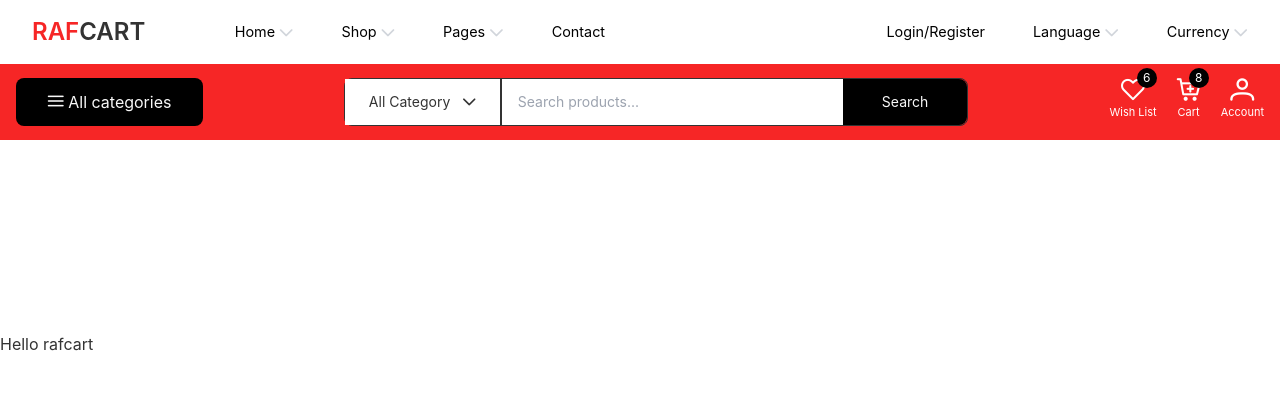
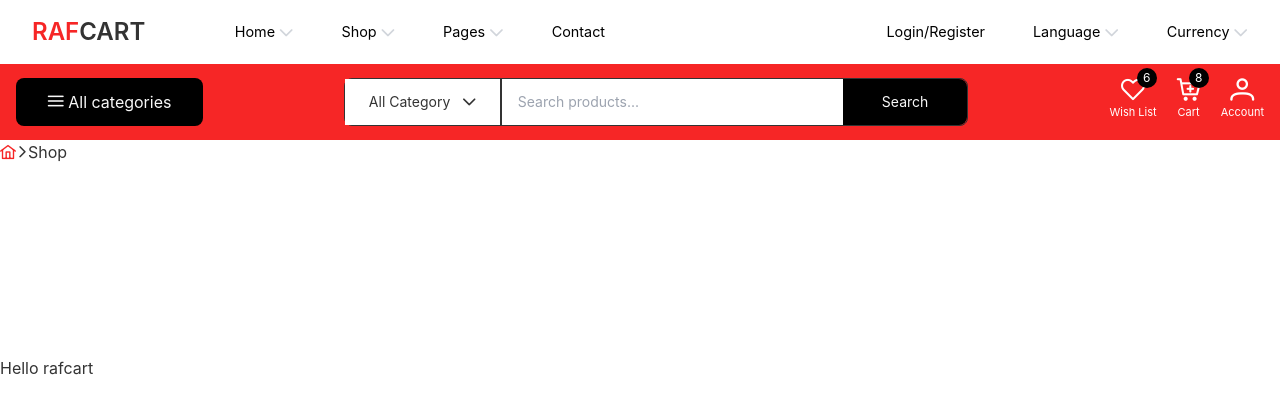
Before and after one commit to Ealfred1/E-commerce, a React (Vite) app: page / in a window 1280 px wide. Shown: the top 414 px of the page. Built offline with nearby package versions, Linux system fonts and the light colour scheme.

Commit message:
style changes

```diff
--- a/src/components/Navbar.jsx
+++ b/src/components/Navbar.jsx
@@ -34,6 +34,11 @@ const Navbar = () => {
 				</div>
 			</nav>
 			<Searchbar />
+			<div className="flex items-center">
+				<i className="pi pi-home text-primary"></i>
+				<i className="pi pi-chevron-right text-xs"></i>
+				<span className="">Shop</span>
+			</div>
 		</>
 	)
 }
```
